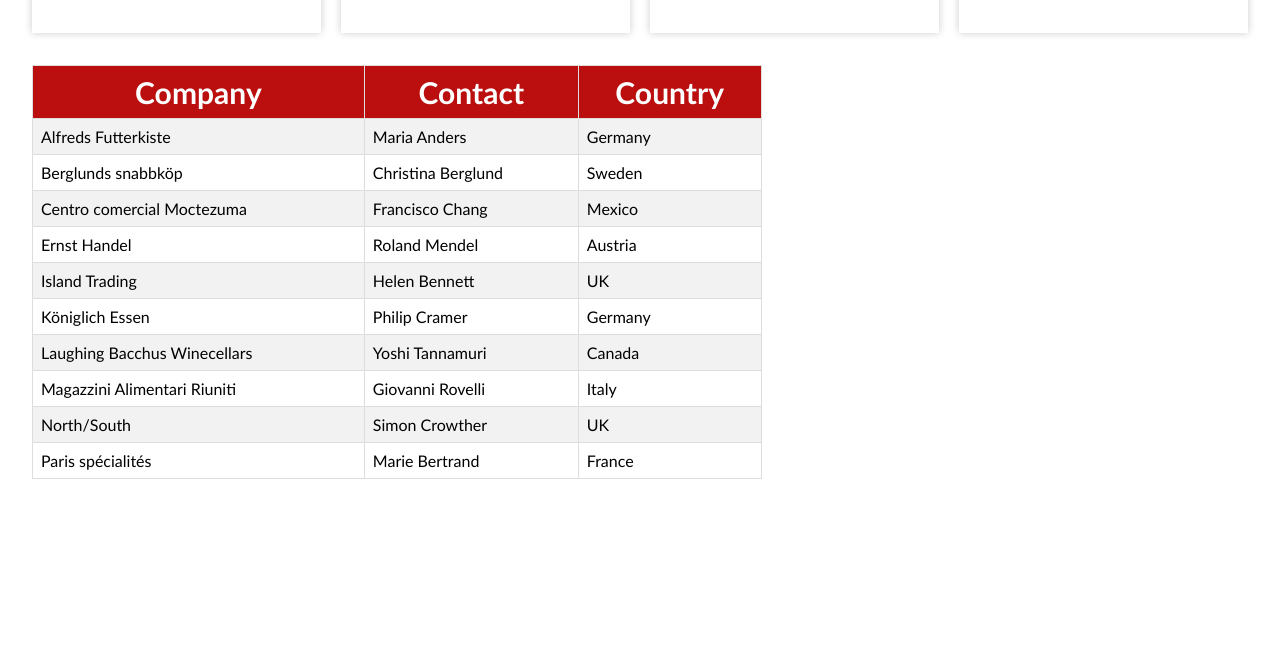
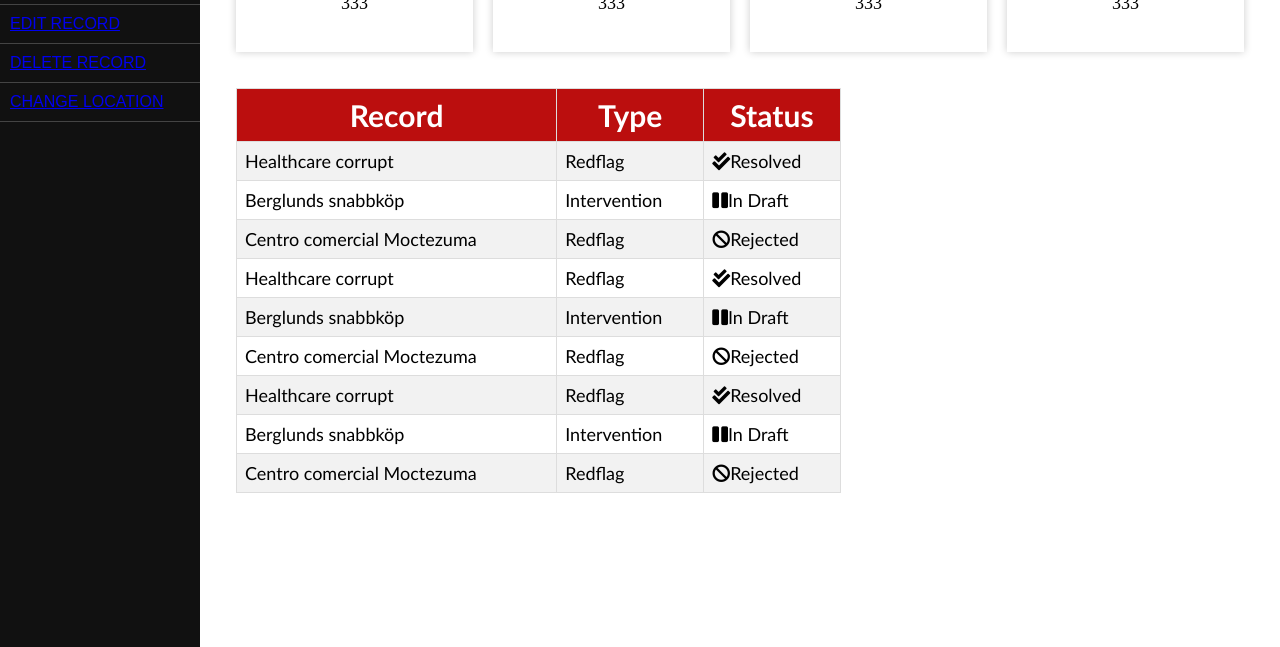
Before and after one commit to katherine95/iReporter, a plain HTML site: page UI/user-account.html in a window 1280 px wide. Shown: the part 305-952 px from the top of the page. Before the commit the page ends 816 px from the top, so only its background shows below. Drawn offline with Linux system fonts and the light colour scheme.

Commit message:
[starts #162157413]Add user dashboard

```diff
--- a/UI/style.css
+++ b/UI/style.css
@@ -277,7 +277,7 @@ button {
     background:green;
 }
 #sidebar {
-    position: fixed;
+    position: absolute;
     height: 100%;
     width:200px;
     background:#111;
--- a/UI/user-account.html
+++ b/UI/user-account.html
@@ -23,6 +23,17 @@
                 <li><i class="far fa-user-circle"></i> Kate</li>
             </ul>
         </div>
+        <div id="sidebar">
+                <div class="list">
+                    <div class="item"><a href="create-record.html"><h3>+ New Record</h3></a></div>
+                    <div class="item"><a href="#resolved">Redflags 20</a></div>
+                    <div class="item"><a href="#indraft">Interventions 10</a></div>
+                    <div class="item"><a href="#rejected" >Edit Record</a></div>
+                    <div class="item"><a href="#rejected" >Delete Record</a></div>
+                    <div class="item"><a href="#rejected" >Change location</a></div>
+                </div>
+            </div>
+        <div class="main">
         <div class="profile-content">
             <div class="card">
                 <h1>All Records</h1>
@@ -47,61 +58,58 @@
         <div class="records-list">
                 <table id="redflags">
                         <tr>
-                          <th>Company</th>
-                          <th>Contact</th>
-                          <th>Country</th>
+                          <th>Record</th>
+                          <th>Type</th>
+                          <th>Status</th>
                         </tr>
                         <tr>
-                          <td>Alfreds Futterkiste</td>
-                          <td>Maria Anders</td>
-                          <td>Germany</td>
+                          <td>Healthcare corrupt</td>
+                          <td>Redflag</td>
+                          <td><i class="fas fa-check-double"></i>Resolved</td>
                         </tr>
                         <tr>
                           <td>Berglunds snabbköp</td>
-                          <td>Christina Berglund</td>
-                          <td>Sweden</td>
+                          <td>Intervention</td>
+                          <td><i class="fas fa-pause"></i>In Draft</td>
                         </tr>
                         <tr>
                           <td>Centro comercial Moctezuma</td>
-                          <td>Francisco Chang</td>
-                          <td>Mexico</td>
+                          <td>Redflag</td>
+                          <td><i class="fas fa-ban"></i>Rejected</td>
                         </tr>
                         <tr>
-                          <td>Ernst Handel</td>
-                          <td>Roland Mendel</td>
-                          <td>Austria</td>
+                        <td>Healthcare corrupt</td>
+                        <td>Redflag</td>
+                        <td><i class="fas fa-check-double"></i>Resolved</td>
                         </tr>
                         <tr>
-                          <td>Island Trading</td>
-                          <td>Helen Bennett</td>
-                          <td>UK</td>
+                        <td>Berglunds snabbköp</td>
+                        <td>Intervention</td>
+                        <td><i class="fas fa-pause"></i>In Draft</td>
                         </tr>
                         <tr>
-                          <td>Königlich Essen</td>
-                          <td>Philip Cramer</td>
-                          <td>Germany</td>
+                        <td>Centro comercial Moctezuma</td>
+                        <td>Redflag</td>
+                        <td><i class="fas fa-ban"></i>Rejected</td>
                         </tr>
                         <tr>
-                          <td>Laughing Bacchus Winecellars</td>
-                          <td>Yoshi Tannamuri</td>
-                          <td>Canada</td>
+                        <td>Healthcare corrupt</td>
+                        <td>Redflag</td>
+                        <td><i class="fas fa-check-double"></i>Resolved</td>
                         </tr>
                         <tr>
-                          <td>Magazzini Alimentari Riuniti</td>
-                          <td>Giovanni Rovelli</td>
-                          <td>Italy</td>
+                        <td>Berglunds snabbköp</td>
+                        <td>Intervention</td>
+                        <td><i class="fas fa-pause"></i>In Draft</td>
                         </tr>
                         <tr>
-                          <td>North/South</td>
-                          <td>Simon Crowther</td>
-                          <td>UK</td>
-                        </tr>
-                        <tr>
-                          <td>Paris spécialités</td>
-                          <td>Marie Bertrand</td>
-                          <td>France</td>
+                        <td>Centro comercial Moctezuma</td>
+                        <td>Redflag</td>
+                        <td><i class="fas fa-ban"></i>Rejected</td>
                         </tr>
                       </table>
         </div>
+        </div>
+        </body>
     </body>
 </html>
```
